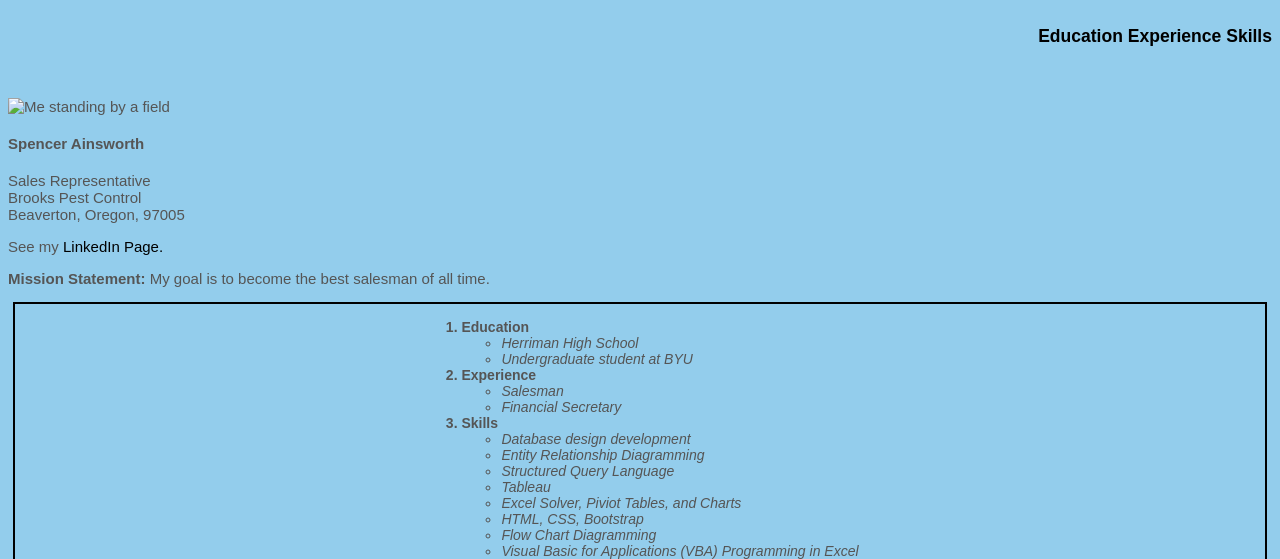
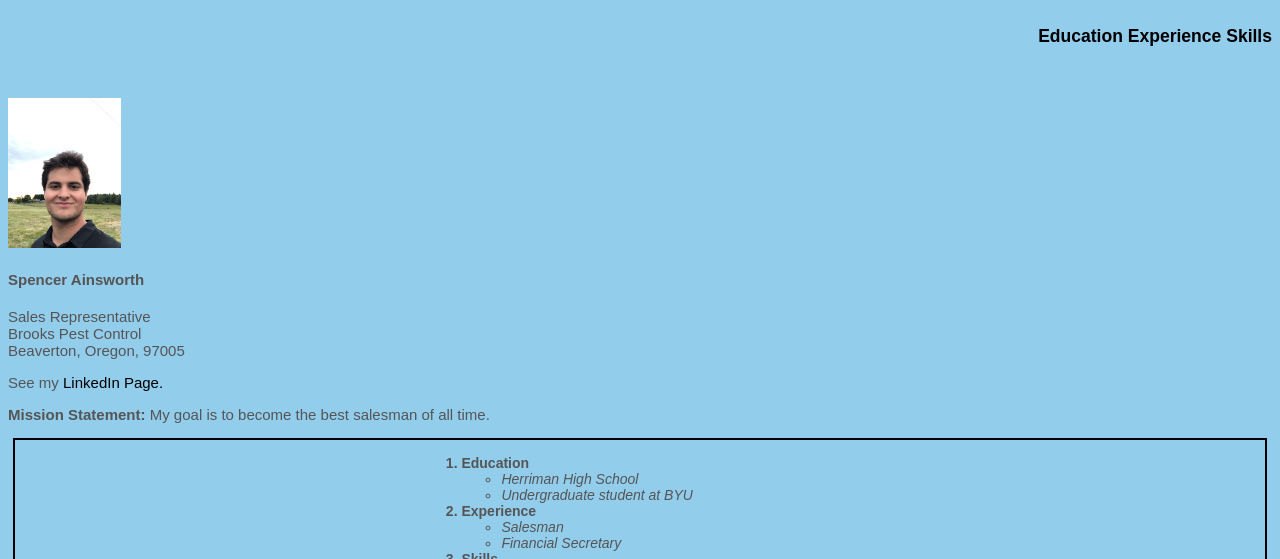
Before and after one commit to sjainsworth3/IS201, a plain HTML site: page index.html in a window 1280 px wide. Shown: the top 559 px of the page. Drawn offline with Linux system fonts and the light colour scheme.

Commit message:
Add files via upload

```diff
--- a/index.html
+++ b/index.html
@@ -27,7 +27,7 @@ Spencer Ainsworth
 
 <br><br>
     <div class="resume-header">
-        <img src="/images/Photo of Me.png" height="150" alt="Me standing by a field">
+        <img src="./images/photoofme.png" height="150" alt="Me standing by a field">
         <h4>Spencer Ainsworth</h4>
 
         Sales Representative <br>
```
